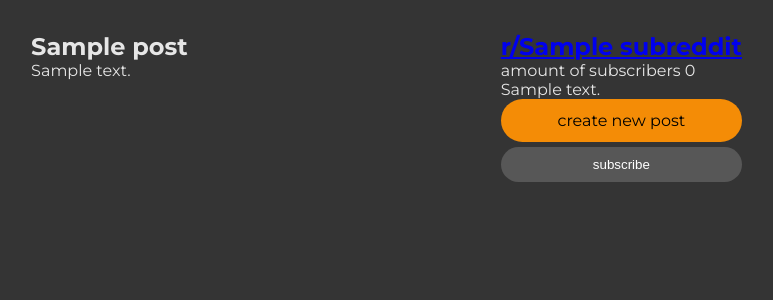
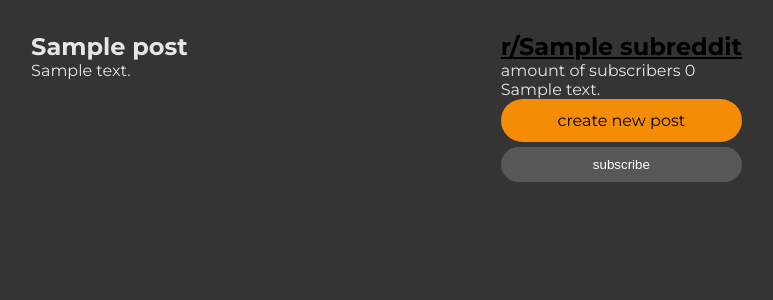
Before and after one commit to IanSpeelman/simplereddit, a Node server app: page /r in a window 1280 px wide. Shown: the part 80-380 px from the top of the page, without its empty margins (410-1183 px from the left). Run offline with Node 20, Linux system fonts and the light colour scheme; tables that the repository leaves empty hold one stand-in row (values such as "Sample post"); some libraries are stand-ins or nearby versions.

Commit message:
fixing another small styling mistake on the subreddit widget

```diff
--- a/public/css/style.css
+++ b/public/css/style.css
@@ -60,6 +60,9 @@ header nav ul{
 #subheader button {
       margin-top: .4em;
 }
+#subheader a{
+      color: black;
+}
 #subheader .highlight {
       color: black;
 }
```
